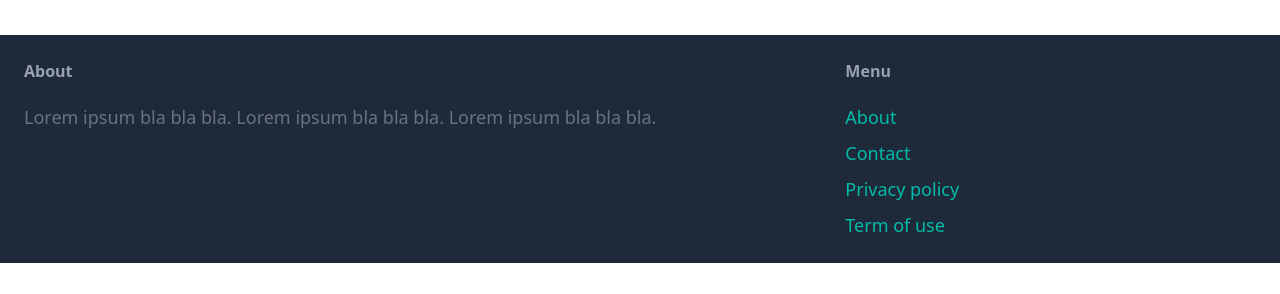
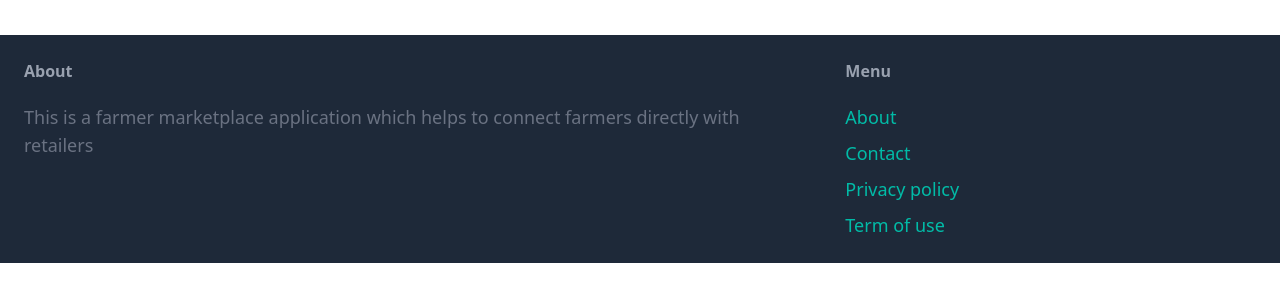
Before and after one commit to prithivin/marketplace, a Django app: a page that uses src/core/templates/core/base.html in a window 1280 px wide. Shown: the part 506-800 px from the top of the page. Run offline with Django 5.2, Linux system fonts and the light colour scheme.

Commit message:
Updated About informaation

```diff
--- a/src/core/templates/core/base.html
+++ b/src/core/templates/core/base.html
@@ -41,7 +41,7 @@
             <div class="w-2/3 pr-10">
                 <h3 class="mb-5 font-semibold text-gray-400">About</h3>
 
-                <p class="text-lg text-gray-500">Lorem ipsum bla bla bla. Lorem ipsum bla bla bla. Lorem ipsum bla bla bla.</p>
+                <p class="text-lg text-gray-500">This is a farmer marketplace application which helps to connect farmers directly with retailers</p>
             </div>
 
             <div class="w-1/3">
```
